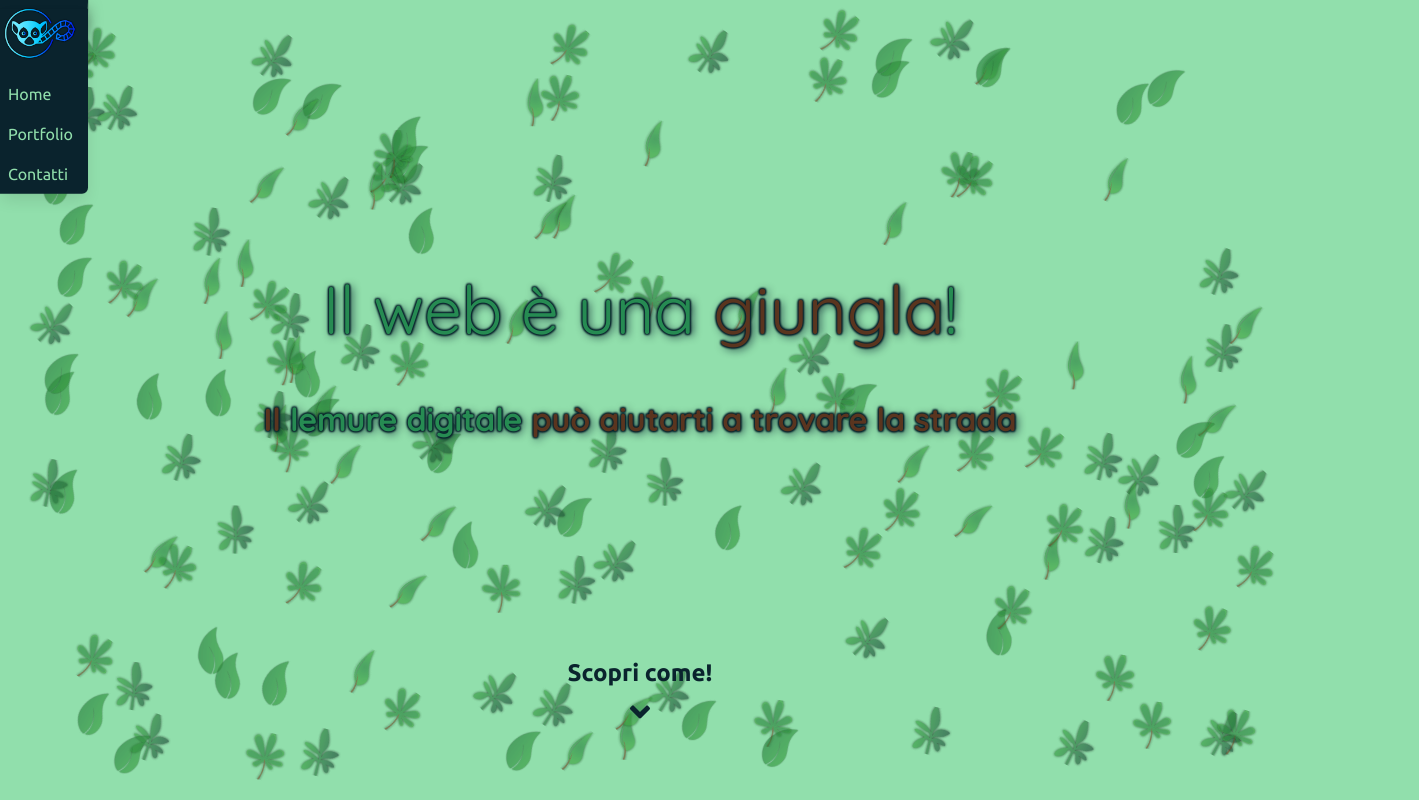
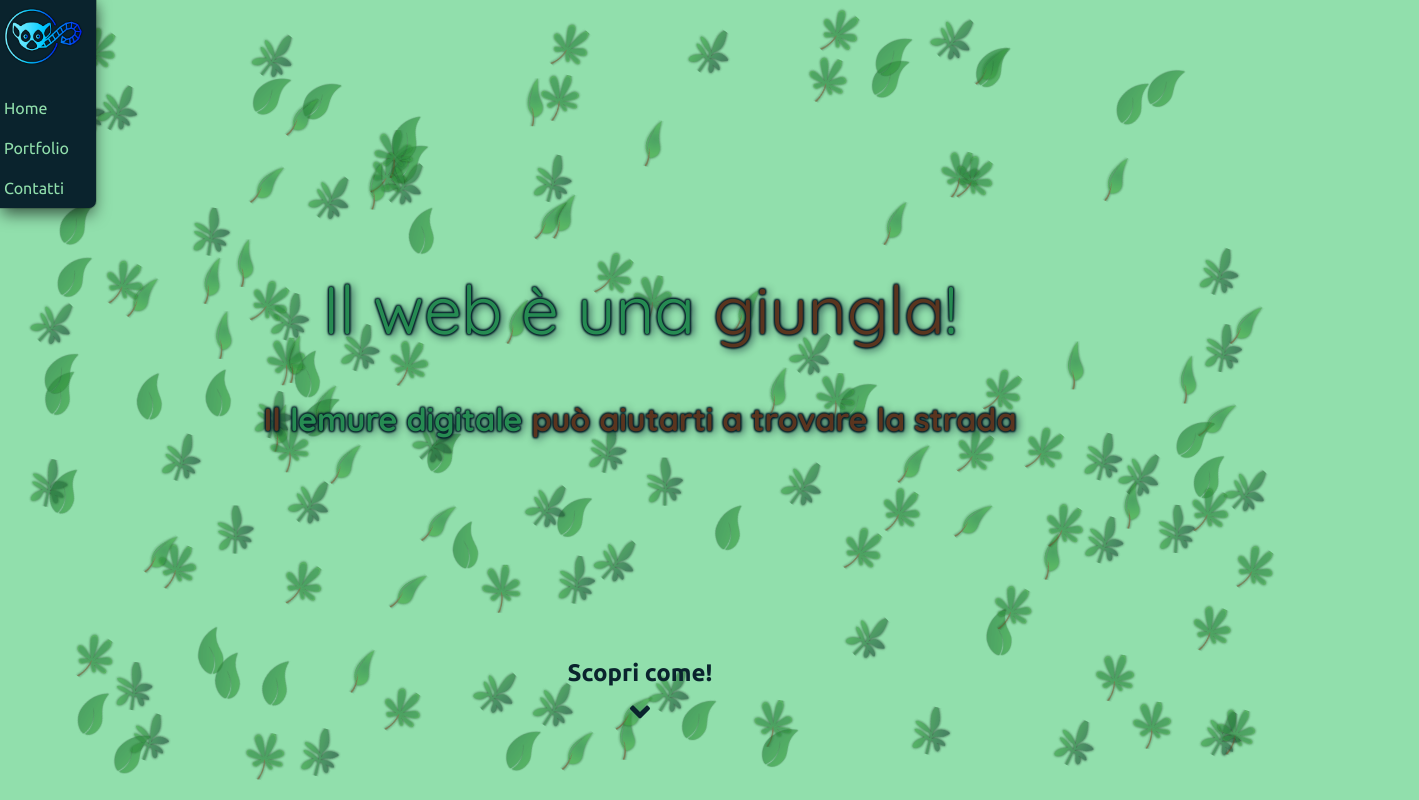
Before and after one commit to lemurweb-dev/lemurweb-site, a Gatsby site: page / in a window 1280 px wide. Shown: the top 800 px of the page, 1419 px wide, since content can reach past the window. Built offline with nearby package versions, Linux system fonts and the light colour scheme; Gatsby itself is replaced by a stand-in of ours.

Commit message:
fix navbar fix overflow-x

```diff
--- a/src/components/navbar.js
+++ b/src/components/navbar.js
@@ -14,9 +14,11 @@ const Navbar = () => {
     <>
       <div
         className={`nav-lemur ${showDropdown ? "nav-show-logo" : ""}`}
-        onClick={() => setShowDropdown(!showDropdown)}
+        //onClick={() => setShowDropdown(!showDropdown)}
         onMouseEnter={() => setShowDropdown(true)}
         onMouseLeave={() => setShowDropdown(false)}
+        onTouchStart={() => setShowDropdown(true)}
+        onTouchEnd={() => setShowDropdown(false)}
       >
         <img src={logo} />
         <article
@@ -25,13 +27,13 @@ const Navbar = () => {
           }`}
         >
           <div className={`nav-text ${showDropdown ? "nav-show-text" : ""}`}>
-            <div className="panel-block pl-2">
+            <div className="panel-block pl-1">
               <Link to="/">Home</Link>
             </div>
-            <div className="panel-block pl-2">
+            <div className="panel-block pl-1">
               <Link to="/portfolio">Portfolio</Link>
             </div>
-            <div className="panel-block pl-2">
+            <div className="panel-block pl-1">
               <Link to="/contact">Contatti</Link>
             </div>
           </div>
--- a/src/styles/layout.scss
+++ b/src/styles/layout.scss
@@ -59,6 +59,10 @@ $colors: map-merge($colors, $addColors);
 
 html {
   background-color: $primary-light;
+
+}
+html, body {
+  overflow-x: hidden;
 }
 
 //Footer
@@ -72,14 +76,13 @@ footer {
 }
 
 .nav-lemur {
-  cursor: pointer;
-  width: 11vh;
-  height: 11vh;
+  width: 12vh;
+  height: 12vh;
   position: fixed;
   left: 0;
   top: 0;
   background-color: $dark-color;
-  border-radius: 0 0 98% 0;
+  border-radius: 0 0 100% 0;
   box-shadow: 0 0.5em 1em -0.125em rgba(#000000, 0.6),
     0 0px 0 1px rgba(#000000, 0.15);
   z-index: 3;
@@ -95,12 +98,13 @@ footer {
 
   .nav-panel {
     position: relative;
-    top: -200%;
+    top: -27vh;
     left: 0;
     min-width: 100%;
-    border-radius: 0 0 6px 0;
+    border-radius: 0 0 7px 0;
     z-index: 2;
-    height: 210%;
+    height: 27vh;
+
     transform: translate(0px);
     transform-origin: bottom;
     -webkit-transition: transform 0.15s ease-in;
@@ -125,7 +129,9 @@ footer {
     }
   }
   .nav-show-panel {
-    transform: translate(0px, 100%);
+    transform: translate(0px, 26vh);
+    box-shadow: 0 0.5em 1em -0.125em rgba(#000000, 0.6),
+    0 0px 0 1px rgba(#000000, 0.15);
   }
 }
 
```
